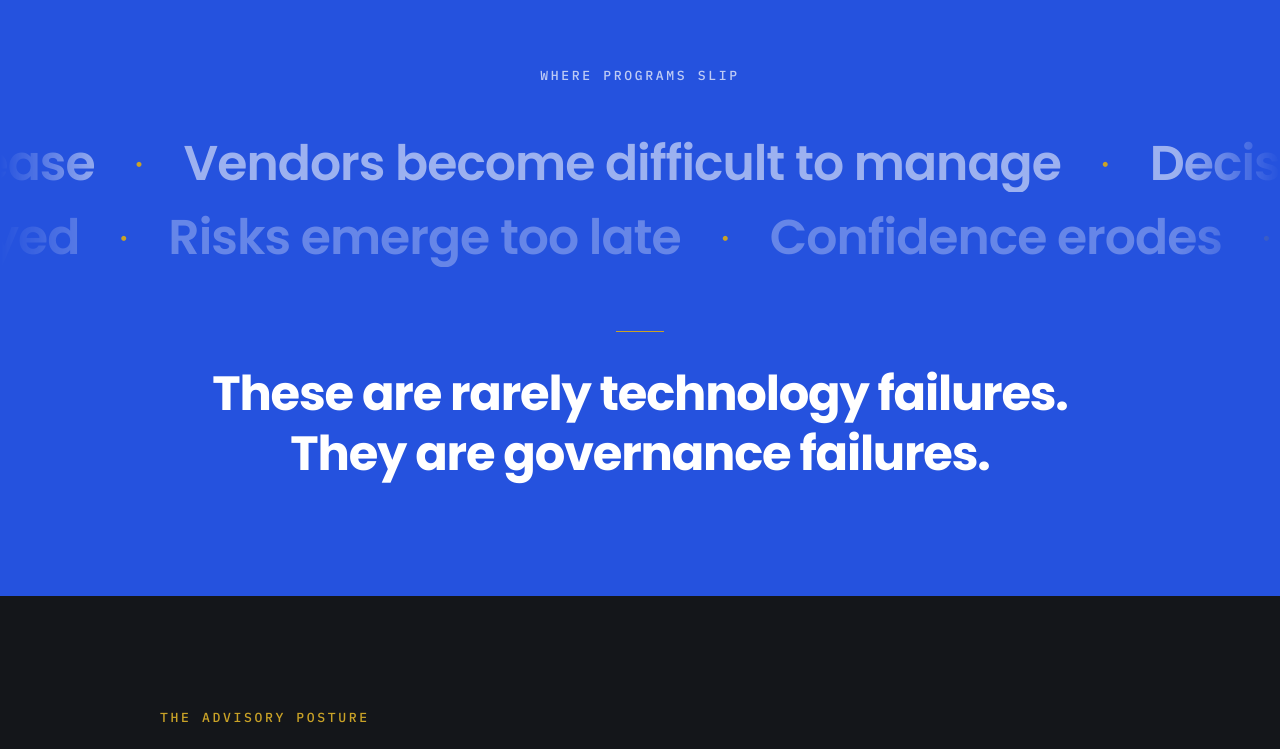
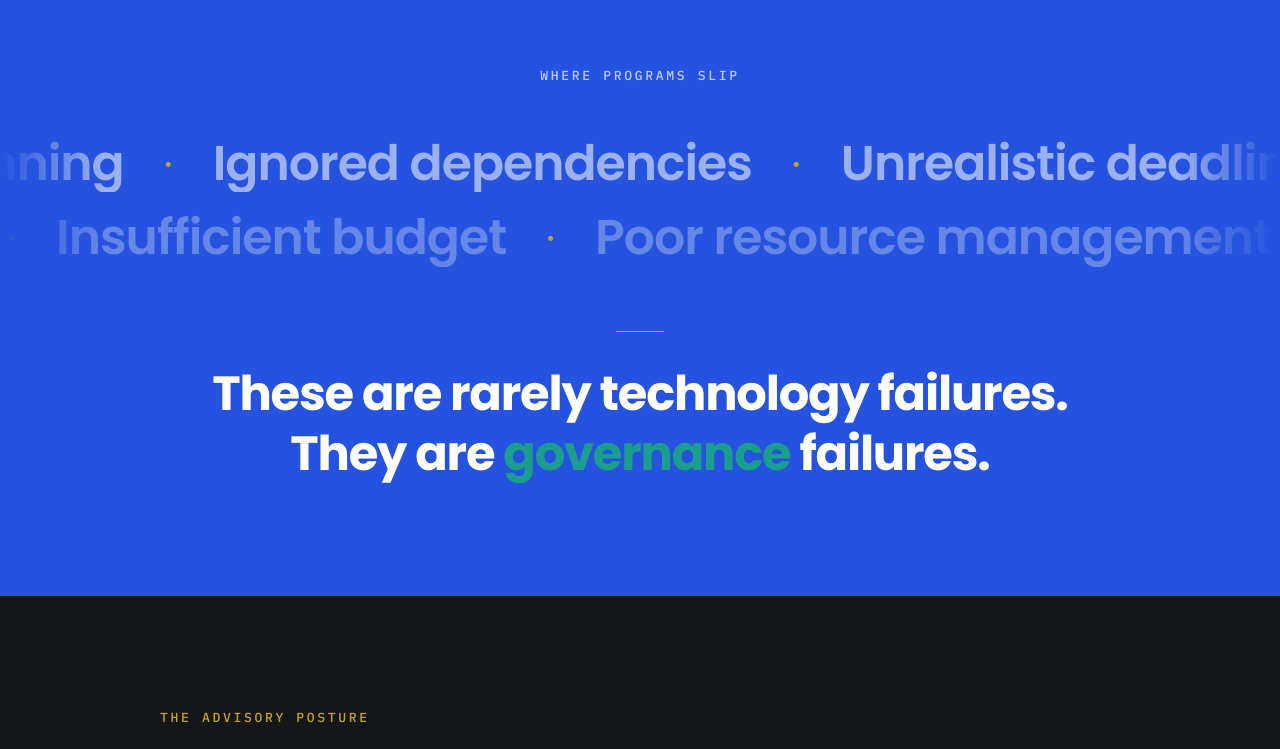
Before and after one commit to phousecos/jlynneco, a Next.js app: page / in a window 1280 px wide. Shown: the part 2140-2889 px from the top of the page. Built offline with nearby package versions, Linux system fonts and the light colour scheme.

Commit message:
Refine homepage messaging and word river content
- Replace word river lanes with two distinct failure-mode lists
- Highlight 'governance' in teal in the word river and verdict line
- Remove 'Unlike traditional consulting firms...' paragraph
- Remove 'Large initiatives create pressure.' heading

```diff
--- a/src/app/page.tsx
+++ b/src/app/page.tsx
@@ -30,21 +30,32 @@ import { contactHref } from "@/content/nav";
 // (blue leads, gold accents, teal supports) — no technical specs change here.
 
 // Where programs slip when governance is thin — streamed as a moving "river"
-// of words in the royal-blue band (see the WordRiver section below).
-const failureSignals = [
-  "Projects drift",
-  "Costs increase",
-  "Vendors become difficult to manage",
-  "Decisions are delayed",
-  "Risks emerge too late",
-  "Confidence erodes",
+// of words in the royal-blue band (see the WordRiver section below). Two
+// distinct lanes drift past each other for a layered, river-like feel.
+const riverLane1 = [
+  "Scope creep",
+  "Unclear goals",
+  "Bad planning",
+  "Ignored dependencies",
+  "Unrealistic deadlines",
+  "Lack of executive support",
+  "Poor communication",
+  "Lack of ownership",
+  "Disengaged stakeholders",
+  "Unskilled resources",
 ];
 
-// A rotated copy so the second river lane doesn't march in lockstep with the
-// first — the two lanes drift past each other for a layered, river-like feel.
-const failureSignalsAlt = [
-  ...failureSignals.slice(3),
-  ...failureSignals.slice(0, 3),
+const riverLane2 = [
+  "Inadequate risk management",
+  "Insufficient budget",
+  "Poor resource management",
+  "Insufficient testing",
+  "Wrong technology",
+  "Misaligned strategy",
+  "Market changes",
+  "Poor vendor selection",
+  "Inadequate governance",
+  "No user adoption",
 ];
 
 // What the advisory relationship strengthens.
@@ -214,12 +225,12 @@ export default function Home() {
             below is the focal point. */}
         <div className="mt-10 space-y-3 sm:mt-12 sm:space-y-4">
           <WordRiver
-            items={failureSignals}
+            items={riverLane1}
             durationSeconds={38}
             className="text-brand-paper/55"
           />
           <WordRiver
-            items={failureSignalsAlt}
+            items={riverLane2}
             durationSeconds={55}
             className="text-brand-paper/30"
           />
@@ -227,7 +238,7 @@ export default function Home() {
 
         {/* Screen-reader equivalent of the decorative river. */}
         <ul className="sr-only">
-          {failureSignals.map((signal) => (
+          {[...riverLane1, ...riverLane2].map((signal) => (
             <li key={signal}>{signal}</li>
           ))}
         </ul>
@@ -240,7 +251,8 @@ export default function Home() {
           <p className="font-display font-display-hero mt-8 text-3xl leading-tight text-brand-paper sm:text-4xl lg:text-5xl">
             These are rarely technology failures.
             <br />
-            They are governance failures.
+            They are <span className="text-brand-tertiary">governance</span>{" "}
+            failures.
           </p>
         </Container>
       </section>
@@ -254,11 +266,6 @@ export default function Home() {
               An independent executive advisor to leadership teams navigating
               significant change.
             </h2>
-            <p className="mt-6 text-lg leading-relaxed text-brand-paper/75">
-              Unlike traditional consulting firms that focus on delivering
-              projects, we focus on strengthening leadership&apos;s ability to
-              govern those projects.
-            </p>
           </div>
 
           <div>
@@ -394,11 +401,8 @@ export default function Home() {
       {/* Why independent governance matters — dark ground. */}
       <Section ground="deep">
         <Eyebrow>Why independent governance matters</Eyebrow>
-        <h2 className="font-display mt-5 max-w-3xl text-3xl leading-tight text-brand-paper sm:text-4xl">
-          Large initiatives create pressure.
-        </h2>
 
-        <div className="mt-10 grid gap-10 lg:grid-cols-2 lg:gap-16">
+        <div className="mt-8 grid gap-10 lg:grid-cols-2 lg:gap-16">
           <ul className="divide-y divide-brand-paper/10 border-y border-brand-paper/10">
             {pressures.map((pressure) => (
               <li key={pressure.who} className="py-4 leading-relaxed">
--- a/src/components/ui/WordRiver.tsx
+++ b/src/components/ui/WordRiver.tsx
@@ -18,7 +18,15 @@ export function WordRiver({
       {items.map((word) => (
         <span key={word} className="flex items-center">
           <span className="whitespace-nowrap font-display text-2xl leading-[1.2] sm:text-3xl lg:text-4xl">
-            {word}
+            {word.split(/(governance)/i).map((part, i) =>
+              /^governance$/i.test(part) ? (
+                <span key={i} className="text-brand-tertiary">
+                  {part}
+                </span>
+              ) : (
+                part
+              ),
+            )}
           </span>
           <span
             aria-hidden
```
